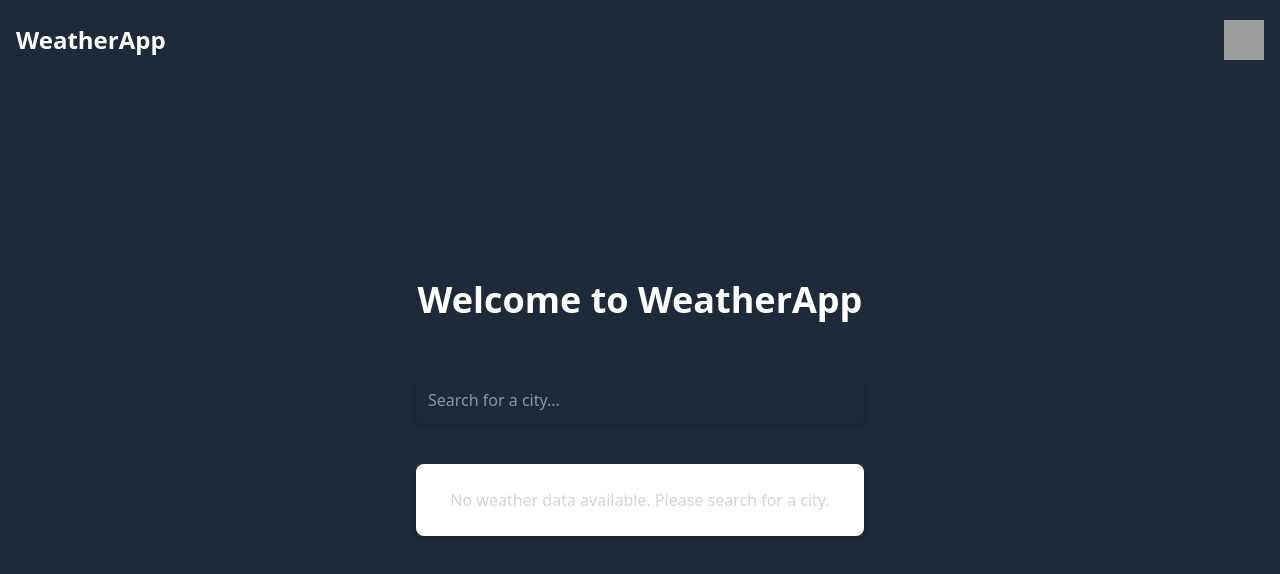
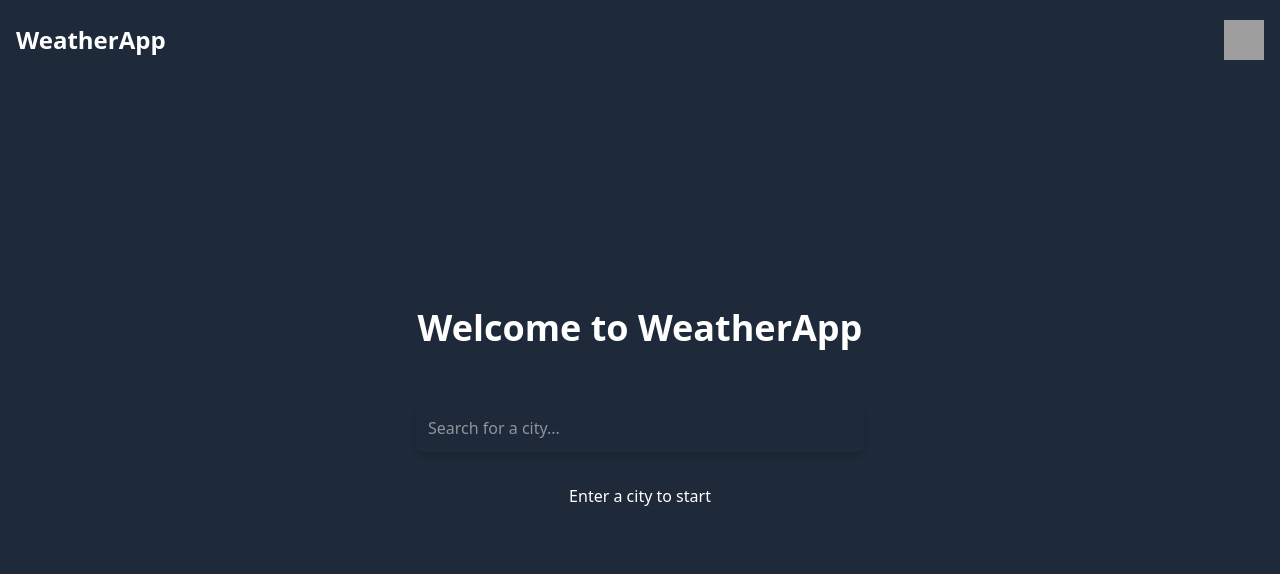
Before and after one commit to Frytoslav/WeatherApp, a React (Vite) app: page / in a window 1280 px wide. Shown: the top 574 px of the page. Built offline with nearby package versions, Linux system fonts and the light colour scheme; grey boxes are pictures that could not be loaded.

Commit message:
feat: enhance AppContent and Searchbar with loading and error states

```diff
--- a/src/components/AppContent.tsx
+++ b/src/components/AppContent.tsx
@@ -2,21 +2,38 @@ import Searchbar from "./Searchbar.tsx";
 import Dashboard from "./Dashboard.tsx";
 import type {FullWeatherData} from "../types/weather.ts";
 import {useState} from "react";
+
 function AppContent() {
     const [weather, setWeather] = useState<FullWeatherData | null>(null);
+    const [contentState, setContentState] = useState<"idle" | "loading" | "error" | "dashboard">("idle");
     return (
-        <>
         <div className="relative w-full h-full flex flex-col items-center justify-center">
             <div className="w-full h-full flex items-center justify-center p-4">
                 <h2 className="text-4xl text-white font-bold text-center">
                     Welcome to WeatherApp
                 </h2>
             </div>
-                <Searchbar onWeatherUpdate={setWeather}/>
+            <Searchbar onWeatherUpdate={setWeather} setContentState={setContentState} />
+            <div className="mt-8">
+                {contentState === "idle" && (
+                    <p className="text-white">Enter a city to start</p>
+                )}
+
+                {contentState === "loading" && (
+                    <p className="text-white text-lg animate-pulse">Loading...</p>
+                )}
+
+                {contentState === "dashboard" && weather && (
                     <Dashboard weatherData={weather}/>
+                )}
+
+                {contentState === "error" && (
+                    <p className="text-red-500 text-lg">
+                        Error fetching weather data. Please try again.
+                    </p>
+                )}
             </div>
-        </>
+        </div>
     );
 }
-
 export default AppContent;
--- a/src/components/Searchbar.tsx
+++ b/src/components/Searchbar.tsx
@@ -5,13 +5,15 @@ import * as React from "react";
 
 interface SearchbarProps {
     onWeatherUpdate: (data: FullWeatherData | null) => void;
+    setContentState: (state: "idle" | "loading" | "error" | "dashboard") => void;
 }
 
-function Searchbar({onWeatherUpdate}: SearchbarProps) {
+function Searchbar({onWeatherUpdate, setContentState}: SearchbarProps) {
     const [search, setSearch] = useState("");
 
     const handleKeyPress = async (event: React.KeyboardEvent<HTMLInputElement>) => {
         if (event.key === 'Enter' && search.trim() !== '') {
+            setContentState("loading");
             try {
                 const rawData = await fetchWeather(search);
                 const formattedData: FullWeatherData = {
@@ -30,9 +32,12 @@ function Searchbar({onWeatherUpdate}: SearchbarProps) {
                 };
 
                 onWeatherUpdate(formattedData);
+                setContentState("dashboard");
+                setSearch("");
             } catch (error) {
                 console.error(error);
                 onWeatherUpdate(null);
+                setContentState("error");
             }
         }
     };
```
Lines whose indentation alone changed are shown as unchanged.
